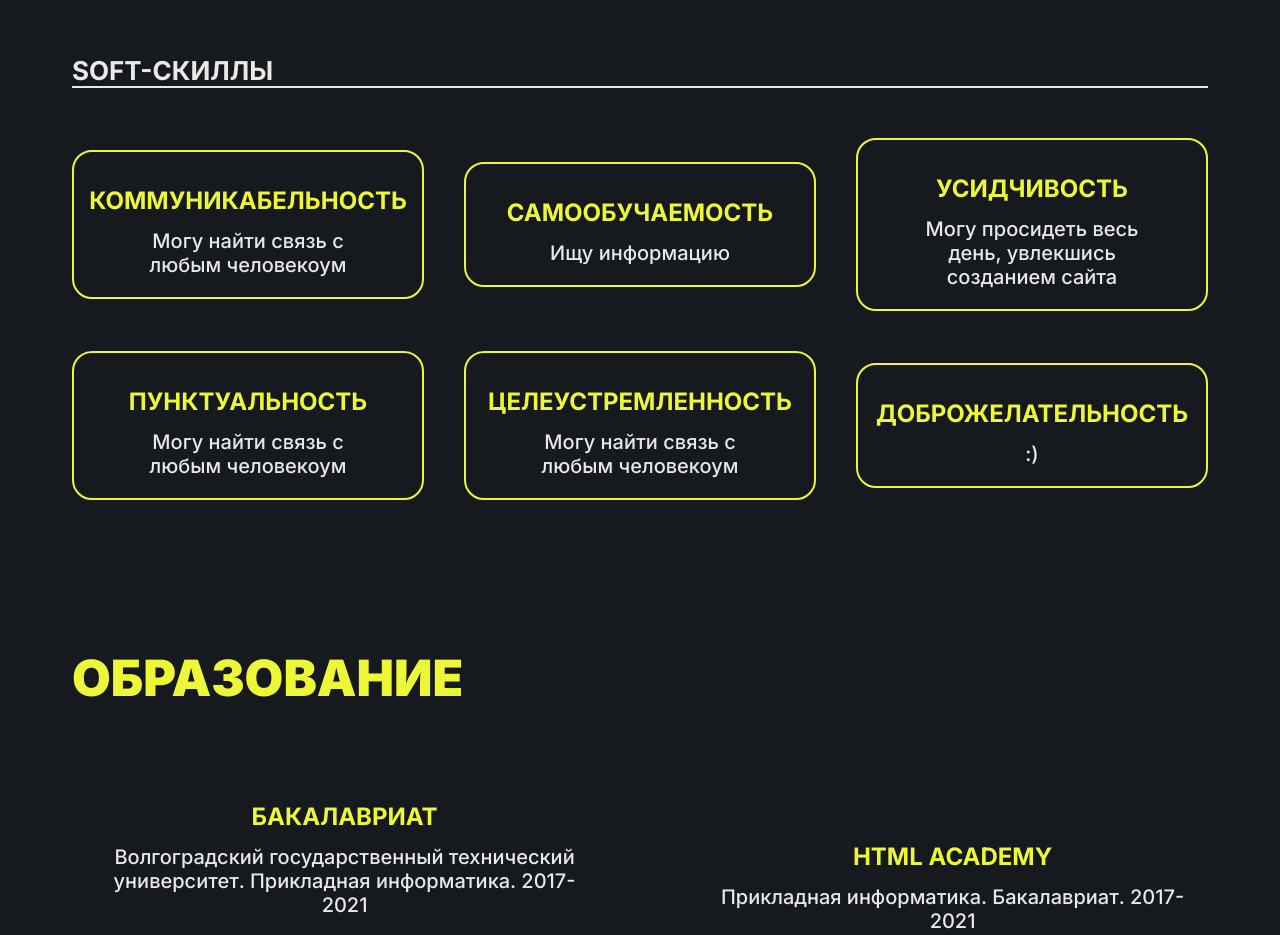
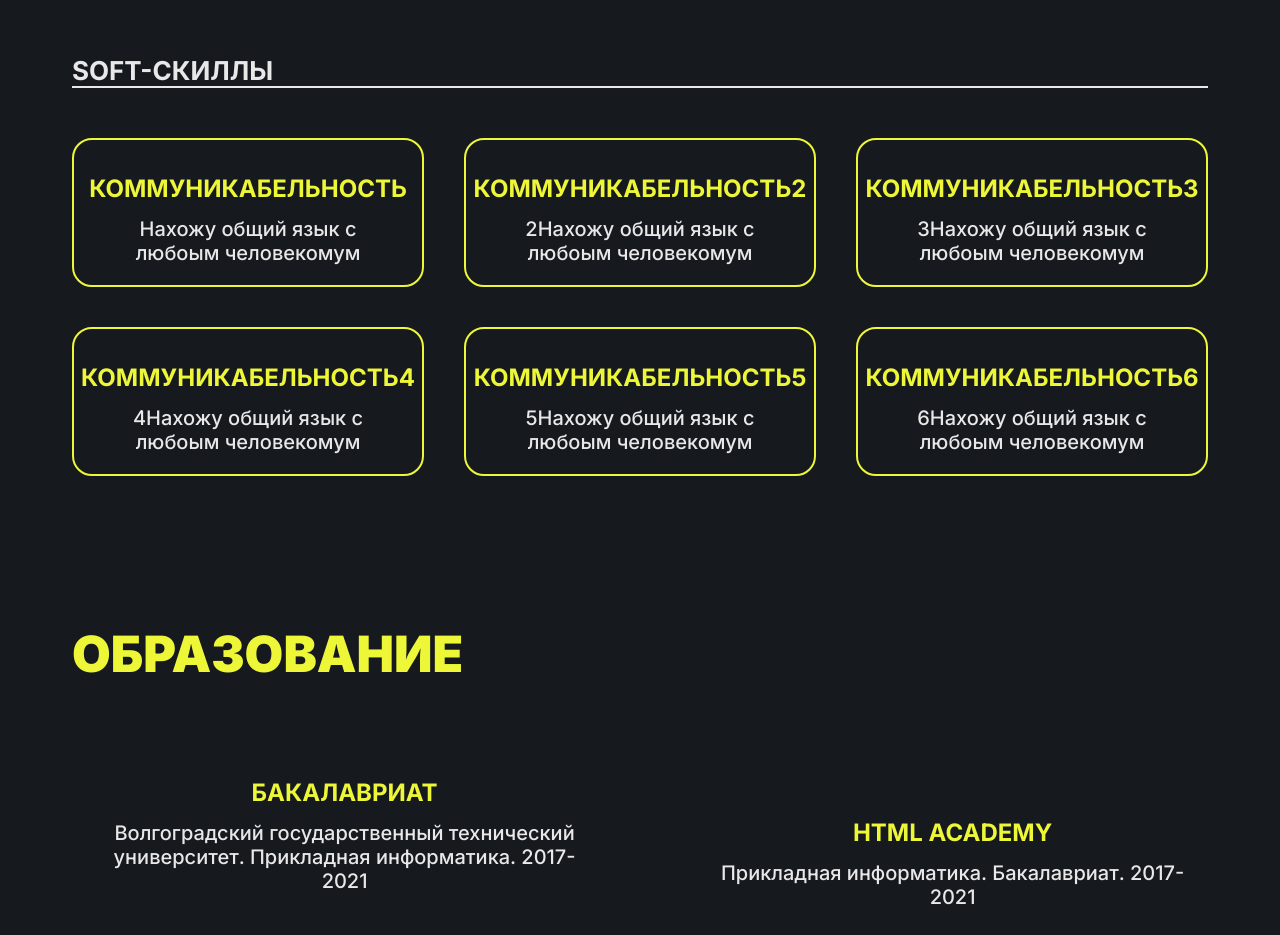
Before and after one commit to KrashheR/krashher-website, a React (Create React App) app: page / in a window 1280 px wide. Shown: the part 1680-2615 px from the top of the page. Built offline with nearby package versions, Linux system fonts and the light colour scheme.

Commit message:
added softskill animation. Improved softskill comp

```diff
--- a/src/components/skills/skills.jsx
+++ b/src/components/skills/skills.jsx
@@ -10,6 +10,14 @@ import { motion } from "framer-motion";
 function Skills () {
   const myStack = ["html", "css", "scss", "js", "ts", "react", "redux", "wordpress", "gulp", "webpack"];
   const otherStaff=["vscode",  "git", "figma", "styled-components", "bem"];
+  const softSkillsList=[
+    ["Коммуникабельность", "Нахожу общий язык с любоым человекомум"],
+    ["Коммуникабельность2", "2Нахожу общий язык с любоым человекомум"],
+    ["Коммуникабельность3", "3Нахожу общий язык с любоым человекомум"],
+    ["Коммуникабельность4", "4Нахожу общий язык с любоым человекомум"],
+    ["Коммуникабельность5", "5Нахожу общий язык с любоым человекомум"],
+    ["Коммуникабельность6", "6Нахожу общий язык с любоым человекомум"]
+];
 
   const sectionAnimation = {
     hidden: {
@@ -41,12 +49,7 @@ function Skills () {
         </StyledSkillsStack>
         <StyledSkillsSubtitle as={motion.h3} variants={sectionAnimation} initial="hidden" whileInView="visible" viewport={{ once: true }}>SOFT-СКИЛЛЫ</StyledSkillsSubtitle>
         <StyledSkillsSoftContainer as={motion.div} initial="hidden" whileInView="visible" viewport={{ once: true }}>
-          <SoftSkill title={"Коммуникабельность"} description={"Могу найти связь с любым человекоум"}></SoftSkill>
-          <SoftSkill title={"Самообучаемость"} description={"Ищу информацию "}></SoftSkill>
-          <SoftSkill title={"Усидчивость"} description={"Могу просидеть весь день, увлекшись созданием сайта"}></SoftSkill>
-          <SoftSkill title={"Пунктуальность"} description={"Могу найти связь с любым человекоум"}></SoftSkill>
-          <SoftSkill title={"Целеустремленность"} description={"Могу найти связь с любым человекоум"}></SoftSkill>
-          <SoftSkill title={"Доброжелательность"} description={":)"}></SoftSkill>
+          <SoftSkill softSkillsList={softSkillsList} />
         </StyledSkillsSoftContainer>
       </Container>
     </StyledSkills>
--- a/src/components/softSkill/softSkill.jsx
+++ b/src/components/softSkill/softSkill.jsx
@@ -4,14 +4,31 @@ import Title, { TitleColor, TitleLevel, TitleType } from "../title/title";
 import Description from "../description/description";
 import { motion } from "framer-motion";
 
-function SoftSkill({ title, description }) {
+function SoftSkill({ softSkillsList }) {
+  const stackAnimation = {
+    hidden: {
+      y: 100,
+      opacity: 0,
+    },
+    visible: custom => ({
+      y: 0,
+      opacity: 1,
+      transition: {delay: custom * 0.25,
+                    ease: "easeInOut",
+                    type: "spring",
+                    bounce: 0.4,},
+  })
+  }
 
   return(
-    <StyledSoftSkill>
-      <Title level={TitleLevel.H4} color={TitleColor.PRIMARY} type={TitleType.CARD}>{ title }</Title>
-      <Description>{ description }</Description>
-    </StyledSoftSkill>
-
+    <>
+      {softSkillsList.map((item, index) =>(
+        <StyledSoftSkill as={motion.span} variants={stackAnimation} key={index} custom={index+1}>
+          <Title level={TitleLevel.H4} color={TitleColor.PRIMARY} type={TitleType.CARD}>{ item[0] }</Title>
+          <Description>{ item[1] }</Description>
+        </StyledSoftSkill>
+      ))}
+    </>
   );
 }
 
--- a/src/components/softSkill/styled.js
+++ b/src/components/softSkill/styled.js
@@ -8,7 +8,8 @@ export const StyledSoftSkill = styled.span`
   border: 2px solid ${(props) => props.theme.colors.textPrimary};
   border-radius: 20px;
   color: ${(props) => props.theme.colors.textPrimary};
-  transition: 0.2s ease-in-out;
+  overflow: hidden;
+
 
   @media (max-width: ${(props) => props.theme.deviceSizes.mobile}) {
     padding: 14px;
```
